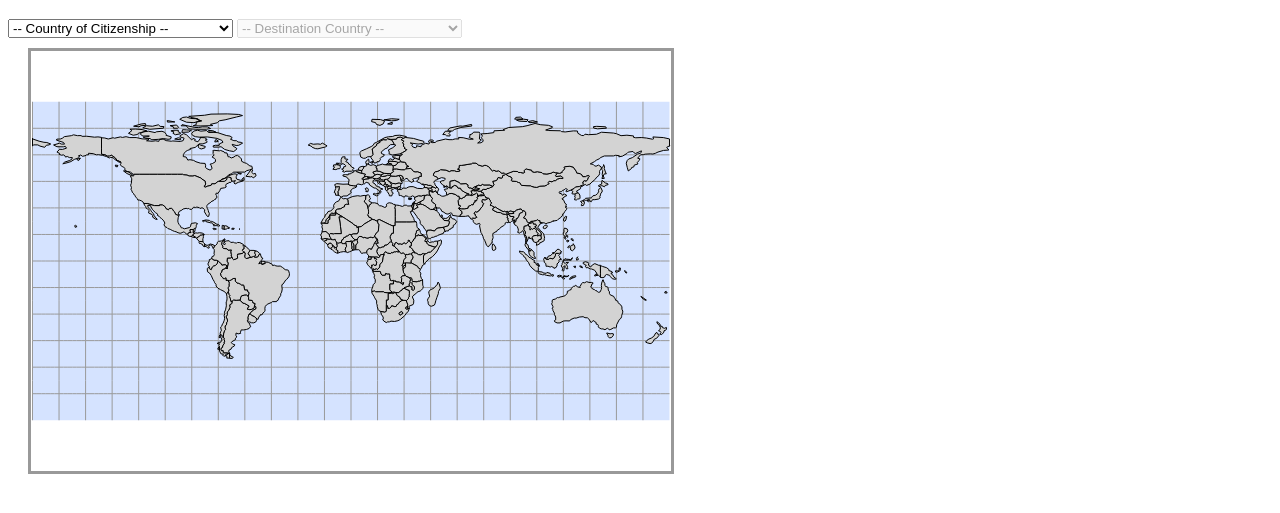
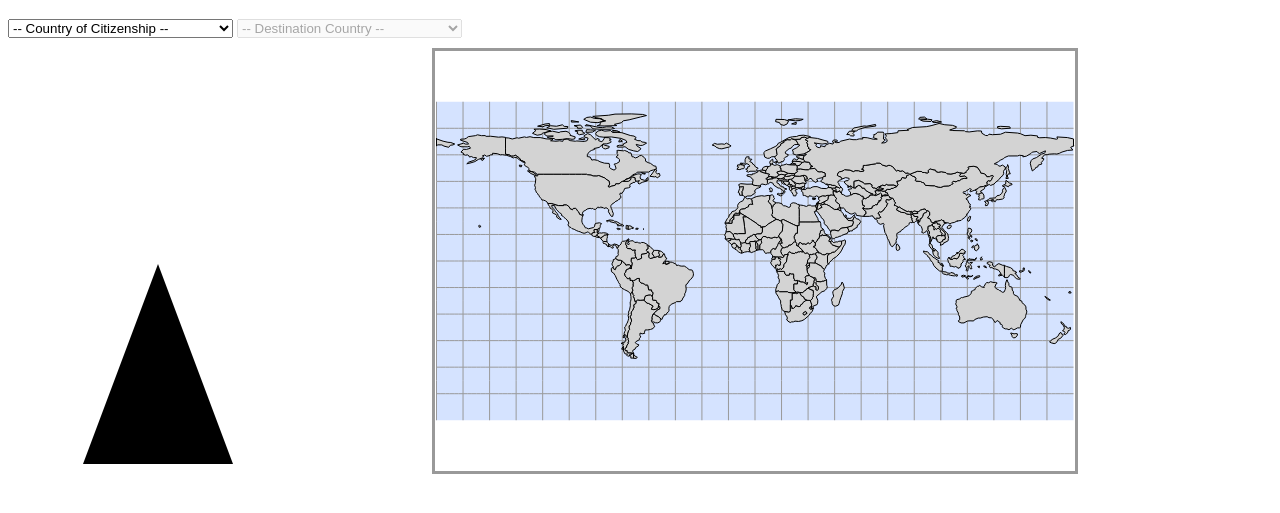
Before and after one commit to sounny/visas, a plain HTML site: page visa-viz/index.html in a window 1280 px wide. Shown: the part 61-574 px from the top of the page. Drawn offline with Linux system fonts and the light colour scheme.

Commit message:
6:13 appending pie chart

```diff
--- a/visa-viz/index.html
+++ b/visa-viz/index.html
@@ -10,6 +10,7 @@
 
 	<body>
 		<h1 id="header">Title</h1>
+		<!--Dropdowns-->
 		<select id="originSelect" onchange="changeOrigin(countriesFeature, map, path, colorScale)">
 			<option value=""> -- Country of Citizenship -- </option>
 		</select>
@@ -17,6 +18,10 @@
 			<option value=" -- Destination Country -- "> -- Destination Country -- </option>
 		</select>
 		<br>
+		<!--Pie Chart-->
+		<svg id="piechart" height="210" width="400">
+			<path d="M150 0 L75 200 L225 200 Z" />
+		</svg>
 		<!--libraries-->
 		<script type="text/javascript" src="lib/d3.js"></script>
 		<script type="text/javascript" src="lib/d3-selection-multi.min.js"></script>
--- a/visa-viz/js/main.js
+++ b/visa-viz/js/main.js
@@ -88,6 +88,8 @@ function setWorldMap(){
         console.log(countriesFeature);
         //add enum units to the map
         setWorldEnumerationUnits(countriesFeature, map, path, colorScale);
+
+        setPieChart();
 
     };
 
@@ -534,5 +536,37 @@ function isDestinationSelected(){
 }
 
 
-/// WIPE destination when changing origin
-/// ENABLE destinationSelect when changing origin, if NOT to default (then set it to disabled)
+
+function setPieChart() {
+    var data = [2, 4, 8, 10];
+
+    var svg = document.getElementById("piechart"),
+        width = svg.attr("width"),
+        height = svg.attr("height"),
+        radius = Math.min(width, height) / 2,
+        g = svg.append("g").attr("transform", "translate(" + width / 2 + "," + height / 2 + ")");
+
+    var color = d3.scaleOrdinal(['#4daf4a','#377eb8','#ff7f00','#984ea3','#e41a1c']);
+
+    // Generate the pie
+    var pie = d3.pie();
+
+    // Generate the arcs
+    var arc = d3.arc()
+                .innerRadius(0)
+                .outerRadius(radius);
+
+    //Generate groups
+    var arcs = g.selectAll("arc")
+                .data(pie(data))
+                .enter()
+                .append("g")
+                .attr("class", "arc")
+
+    //Draw arc paths
+    arcs.append("path")
+        .attr("fill", function(d, i) {
+            return color(i);
+        })
+        .attr("d", arc);
+};
```
